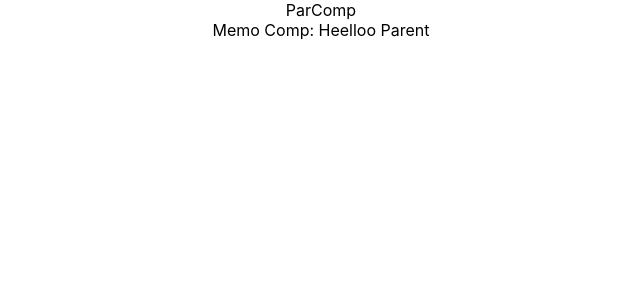
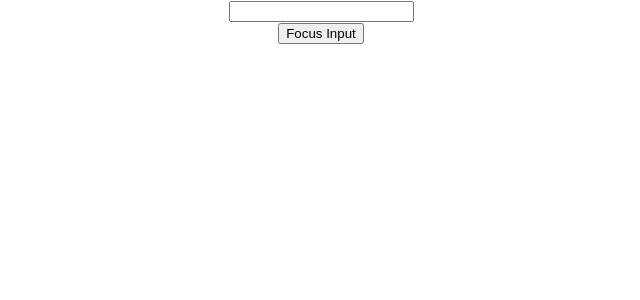
Before and after one commit to harislee168/first-react, a React (Create React App) app: page / in a window 1280 px wide. Shown: the top 300 px of the page, without its empty margins (319-959 px from the left). Built offline with nearby package versions, Linux system fonts and the light colour scheme.

Commit message:
react ref

```diff
--- a/src/App.js
+++ b/src/App.js
@@ -12,6 +12,9 @@ import Form from './components/Basic/Form.js';
 import LifecycleA from './components/Basic/LifecycleA.js';
 import FragmentDemo from './components/Basic/FragmentDemo.js';
 import ParComp from './components/Basic/PureComponent/ParComp.js'
+import RefsDemo from './components/Basic/Ref/RefsDemo.js';
+import ParentFuncInput from './components/Basic/Ref/ParentFuncInput';
+import ParentClassInput from './components/Basic/Ref/ParentClassInput';
 
 
 function App() {
@@ -37,7 +40,10 @@ function App() {
         {/* <Form /> */}
         {/* <LifecycleA /> */}
         {/* <FragmentDemo /> */}
-        <ParComp />
+        {/* <ParComp /> */}
+        {/* <RefsDemo /> */}
+        <ParentClassInput />
+        {/* <ParentFuncInput /> */}
       </div>
     </div>
   );
--- /dev/null
+++ b/src/components/Basic/Ref/ClassInput.js
@@ -0,0 +1,23 @@
+import React, { Component } from 'react'
+
+export class ClassInput extends Component {
+
+  constructor(props) {
+    super(props)
+    this.myRef = React.createRef()
+  }
+
+  focusInput = () => {
+    this.myRef.current.focus()
+  }
+
+  render() {
+    return (
+      <div>
+        <input type='text' ref={this.myRef}/>
+      </div>
+    )
+  }
+}
+
+export default ClassInput
--- /dev/null
+++ b/src/components/Basic/Ref/FuncInput.js
@@ -0,0 +1,11 @@
+import React from 'react'
+
+const FuncInput = React.forwardRef((props, ref) => {
+  return (
+    <div>
+      <input type='text' ref={ref} />
+    </div>
+  )}
+)
+
+export default FuncInput
--- /dev/null
+++ b/src/components/Basic/Ref/ParentClassInput.js
@@ -0,0 +1,24 @@
+import React, { Component } from 'react'
+import ClassInput from './ClassInput'
+
+class ParentClassInput extends Component {
+  constructor(props) {
+    super(props)
+    this.inputRef = React.createRef()
+  }
+
+  buttonClickHandler = () => {
+    this.inputRef.current.focusInput()
+  }
+
+  render() {
+    return (
+      <div>
+        <ClassInput ref={this.inputRef}/>
+        <button onClick={this.buttonClickHandler}>Focus Input</button>
+      </div>
+    )
+  }
+}
+
+export default ParentClassInput
--- /dev/null
+++ b/src/components/Basic/Ref/ParentFuncInput.js
@@ -0,0 +1,24 @@
+import React, { Component } from 'react'
+import FuncInput from './FuncInput'
+
+export class ParentFuncInput extends Component {
+  constructor(props) {
+    super(props)
+    this.inputRef = React.createRef()
+  }
+
+  focusInput = () => {
+    this.inputRef.current.focus()
+  }
+
+  render() {
+    return (
+      <div>
+        <FuncInput ref={this.inputRef}/>
+        <button onClick={this.focusInput}>Focus Input</button>
+      </div>
+    )
+  }
+}
+
+export default ParentFuncInput
--- /dev/null
+++ b/src/components/Basic/Ref/RefsDemo.js
@@ -0,0 +1,32 @@
+import React, { Component } from 'react'
+
+class RefsDemo extends Component {
+
+  constructor(props) {
+    super(props)
+    this.inputRefs = React.createRef()
+    this.state = {
+      userName: ''
+    }
+  }
+
+  userNameHandler = (event) => {
+    this.setState({userName:event.target.value}, () => {console.log(this.state.userName)})
+  }
+
+  componentDidMount() {
+    console.log(this.inputRefs)
+    this.inputRefs.current.focus()
+  }
+
+  render() {
+    return (
+      <div>
+        <label>Username: </label>
+        <input type='text' ref={this.inputRefs} value={this.state.userName} onChange={this.userNameHandler}></input>
+      </div>
+    )
+  }
+}
+
+export default RefsDemo
```
